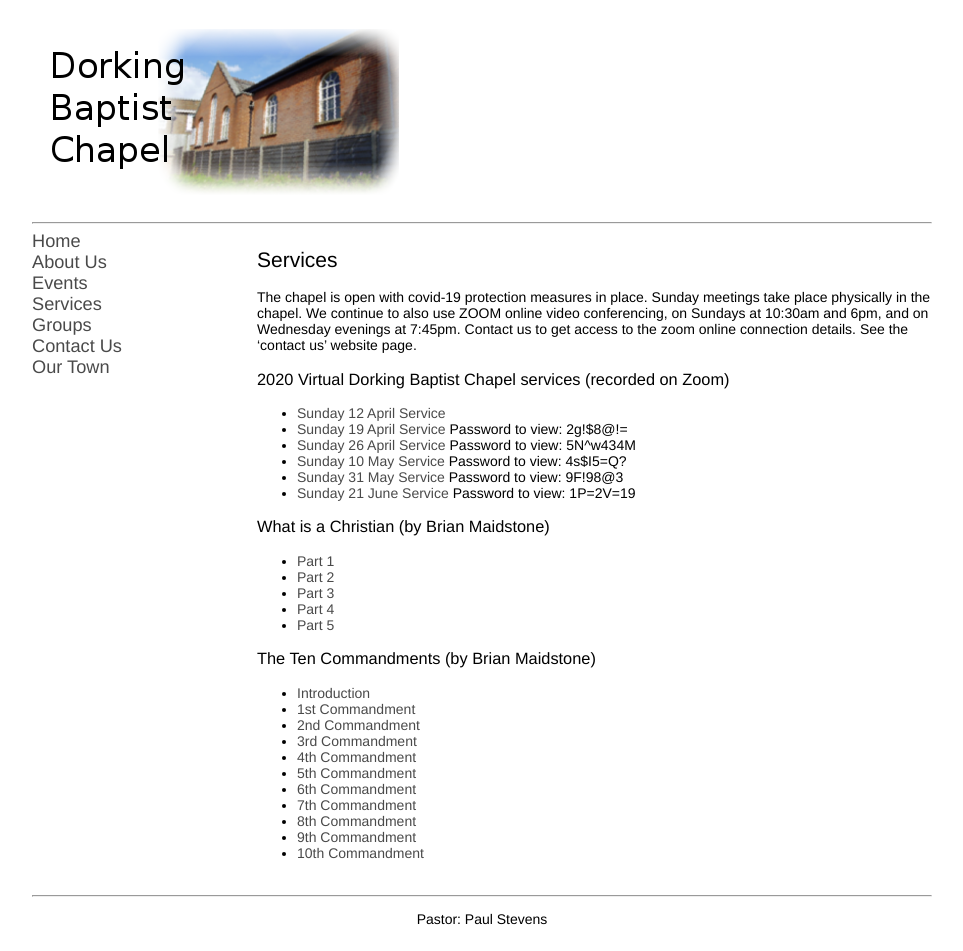
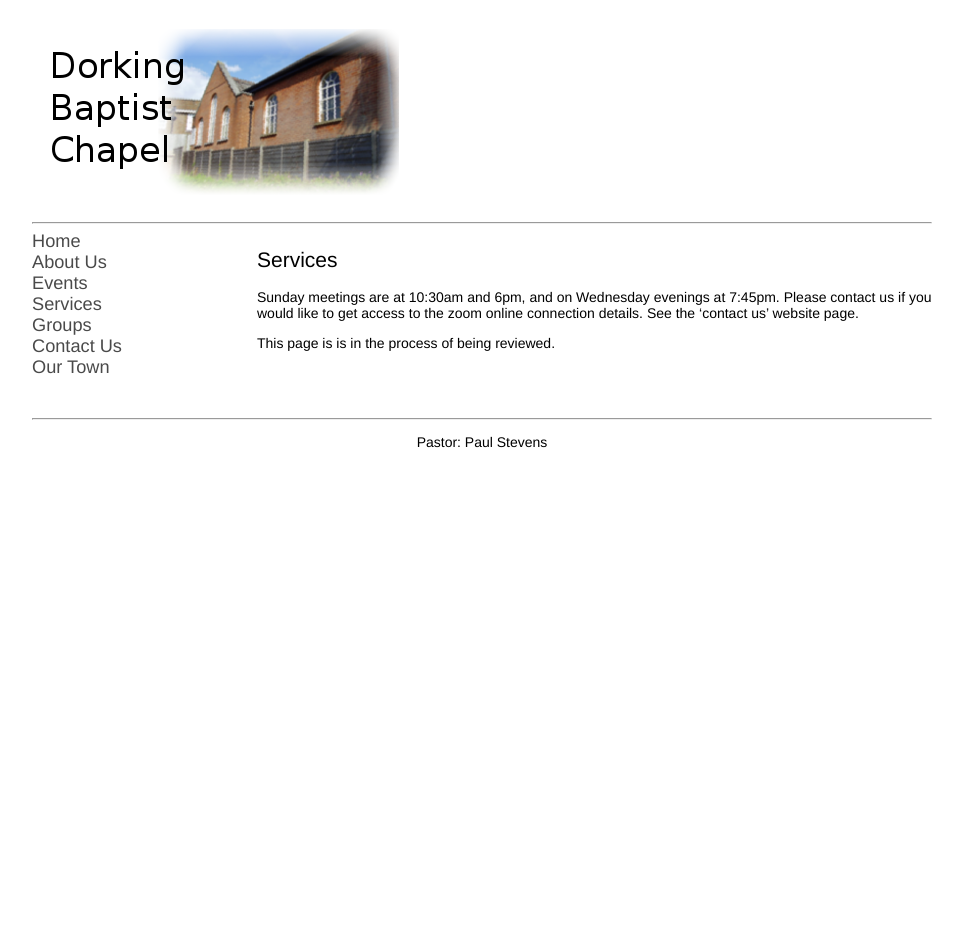
Before and after one commit to pandastreet/dorkingbaptistchapel.org.uk, a Jekyll site: the page built from services.md, in a window 1280 px wide. Shown: the whole page, without its empty margins (158-1121 px from the left). Built offline with Jekyll 4.4.1, drawn with Linux system fonts in a browser that asks for light colours; our own code applies the rules of GitHub Pages for plain Markdown files; after the commit the page ends 900 px from its top, so only the background shows below that.

Commit message:
Update services.md

```diff
--- a/services.md
+++ b/services.md
@@ -4,38 +4,6 @@ layout: default
 
 ## Services
 
-The chapel is open with covid-19 protection measures in place. Sunday meetings take place physically in the chapel.
-We continue to also use ZOOM online video conferencing, on Sundays at 10:30am and 6pm, and on Wednesday evenings at 7:45pm.
-Contact us to get access to the zoom online connection details. See the 'contact us' website page.
+Sunday meetings are at 10:30am and 6pm, and on Wednesday evenings at 7:45pm. Please contact us if you would like to get access to the zoom online connection details. See the ‘contact us’ website page.
 
-
-
-### 2020 Virtual Dorking Baptist Chapel services (recorded on Zoom)
-* [Sunday 12 April Service](https://us02web.zoom.us/rec/share/wdx-N6_P5GpIfInp2kbDfp8KRLXIX6a823AYq6Ffmhy3LJVY6esqm_Bmg9qWMZ9R)
-* [Sunday 19 April Service](https://us02web.zoom.us/rec/share/9M8qEaHJ0jtLTKPg1xvSWfMjPtj6eaa8hyFNq6VeyUfWWhV7YqRFFSfMEHFEH7G7) Password to view: 2g!$8@!=
-* [Sunday 26 April Service](https://us02web.zoom.us/rec/share/-cZsMqrBr0NLEp2S0nneYIF6HoP8X6a81nRM__ZYzR7UZokanoDBuTIqyj_HtjrH) Password to view: 5N^w434M
-* [Sunday 10 May Service](https://us02web.zoom.us/rec/share/28EtJuv6zkNJaK_J8UWcUJYLNKTAaaa82yVP8vAOzRrOpUj0skIwEVg0fE-ZkTs4) Password to view: 4s$I5=Q?
-* [Sunday 31 May Service](https://us02web.zoom.us/rec/share/1PxVE7Ko8E5LW6_uwxn8BrQ7P6H8T6a81HAX8vNbxE2_Ht92GJ36hBblmbTSxt3X) Password to view: 9F!98@3
-* [Sunday 21 June Service](https://us02web.zoom.us/rec/share/1et-KZ631nJLbpHvxVD7R6JwBrzIeaa8hnIWqKYLyBv6eVsqIsxmtFRH_gNHxhvd) Password to view: 1P=2V=19
-
-### What is a Christian (by Brian Maidstone)
-
-* [Part 1](/files/What_is_a_Christian_1.mp3)
-* [Part 2](/files/What_is_a_Christian_2.mp3)
-* [Part 3](/files/What_is_a_Christian_3.mp3)
-* [Part 4](/files/What_is_a_Christian_4.mp3)
-* [Part 5](/files/What_is_a_Christian_5.mp3)
-
-### The Ten Commandments (by Brian Maidstone)
-
-* [Introduction](/files/10-commandments-intro.mp3)
-* [1st Commandment](/files/10-commandments-1.mp3)
-* [2nd Commandment](/files/10-commandments-2.mp3)
-* [3rd Commandment](/files/10-commandments-3.mp3)
-* [4th Commandment](/files/10-commandments-4.mp3)
-* [5th Commandment](/files/10-commandments-5-nosound.docx)
-* [6th Commandment](/files/10-commandments-6.mp3)
-* [7th Commandment](/files/10-commandments-7.mp3)
-* [8th Commandment](/files/10-commandments-8.mp3)
-* [9th Commandment](/files/10-commandments-9.mp3)
-* [10th Commandment](/files/10-commandments-10.mp3)
+This page is is in the process of being reviewed.
```
